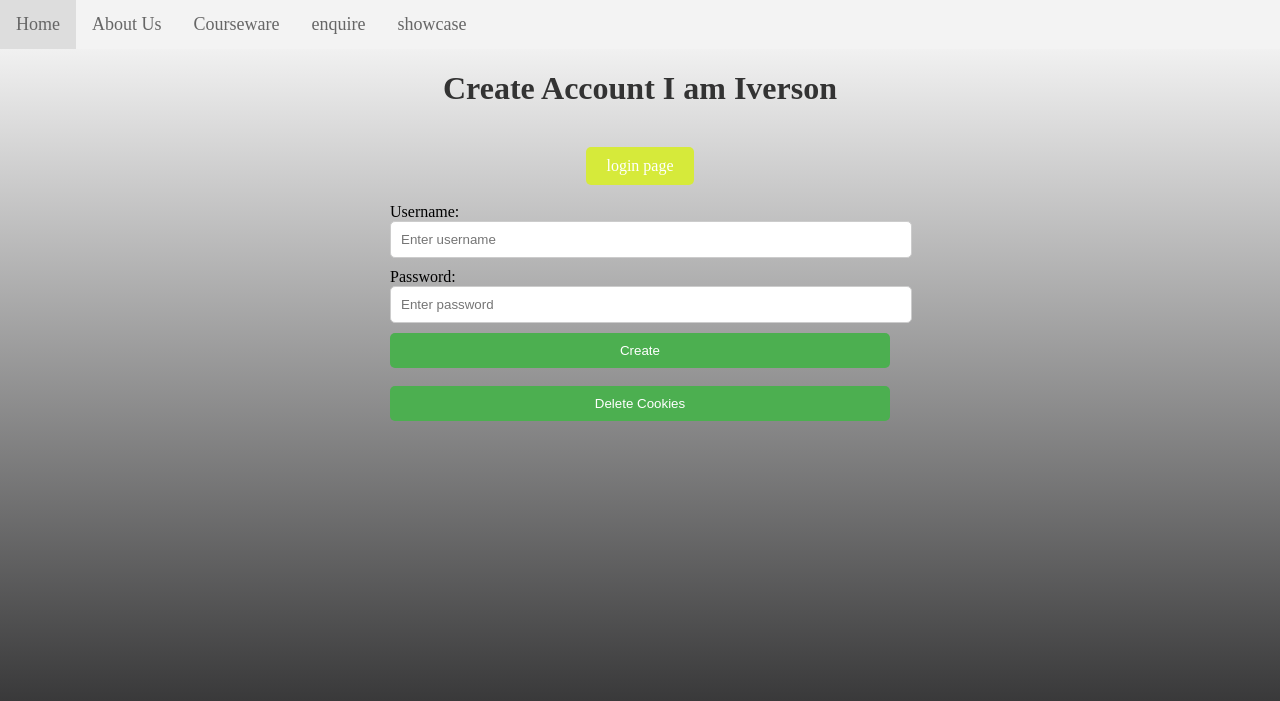
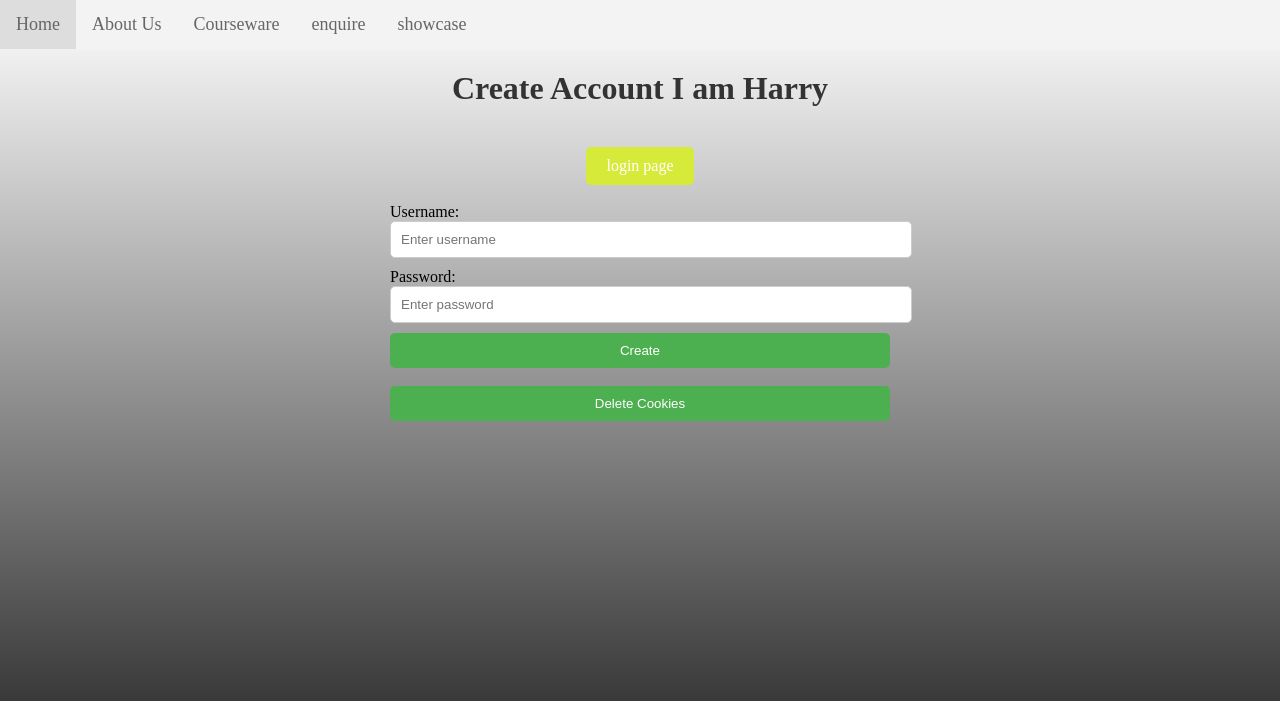
Before and after one commit to HarryHuangsy/441, a plain HTML site: page createpage.html in a window 1280 px wide. Shown: the top 701 px of the page. Drawn offline with Linux system fonts and the light colour scheme.

Commit message:
Update createpage.html

```diff
--- a/createpage.html
+++ b/createpage.html
@@ -17,7 +17,7 @@
         </ul>
     </nav>
 
-<h1>Create Account I am Iverson</h1>
+<h1>Create Account I am Harry</h1>
    <br>
    <center>
   <a href="login.html" class="button-link">login page</a>
```
